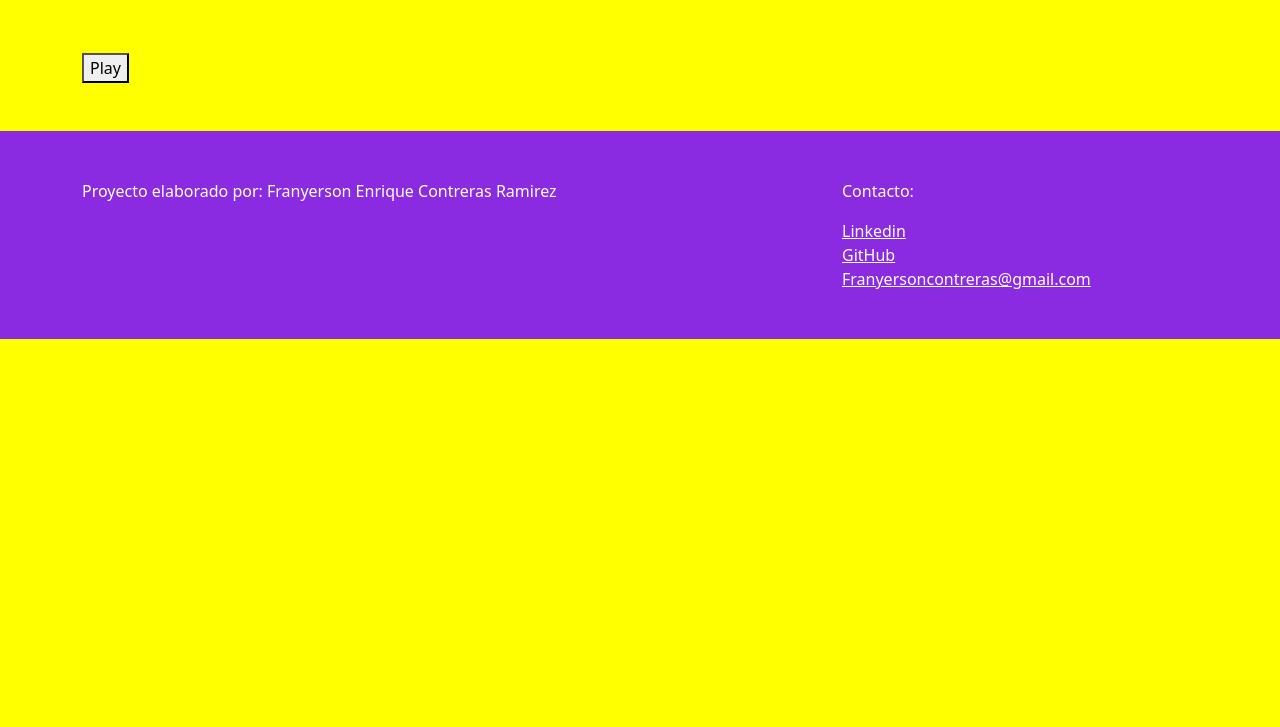
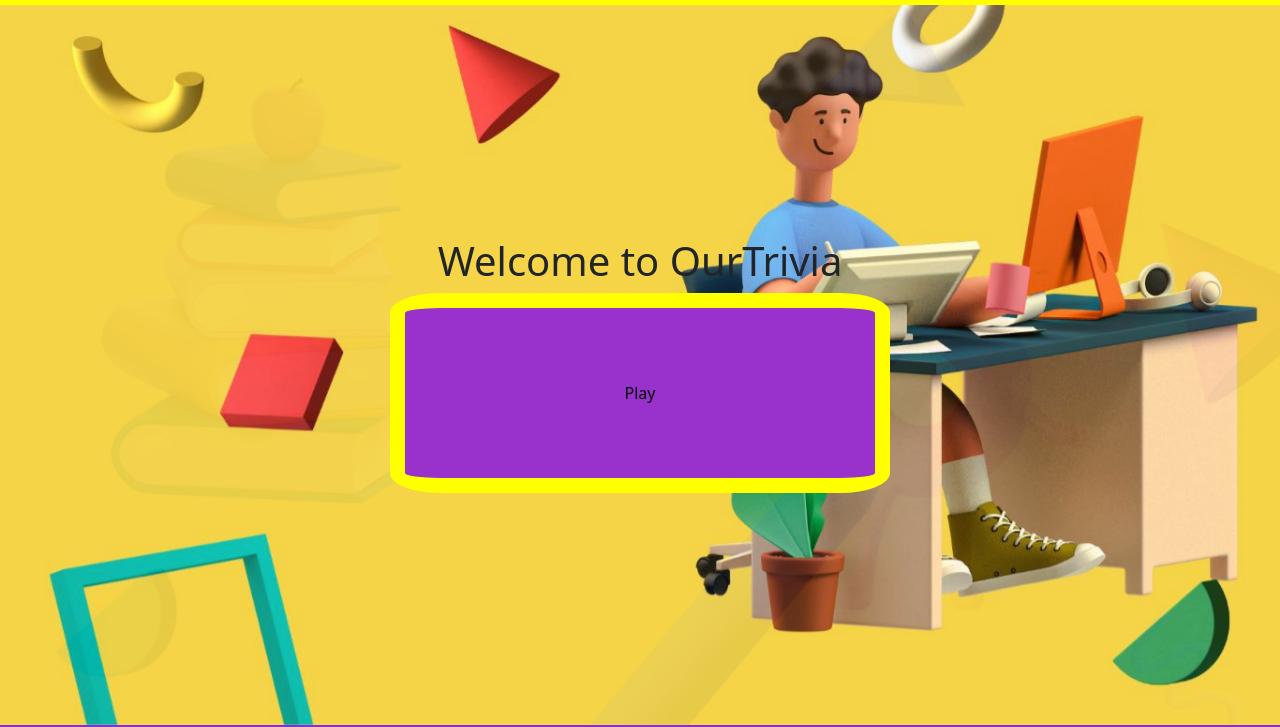
Before and after one commit to EnriqueContramirez/ProyectoTrivia, a plain HTML site: page index.html in a window 1280 px wide. Shown: the part 107-834 px from the top of the page. Before the commit the page ends 800 px from the top, so only its background shows below. Drawn offline with nearby package versions, Linux system fonts and the light colour scheme.

Commit message:
Se agrega un carousel de imagenes alusivas al proyecto en la pantalla de inicio, se modifica la pantalla de inicio para que sea más llamativa y se crea grilla sobre el overlay

```diff
--- a/estilos.css
+++ b/estilos.css
@@ -31,6 +31,31 @@ footer{
     color: white;
 }
 
-#PantallaBienvenida {
-    max-height: 700px;
+#PantallaBienvenida .carouselExampleFade img{
+    max-height: 70vh;
+    object-fit: cover;
 }
+
+#carousel {
+    position: relative;
+}
+
+#PantallaBienvenida .overlay{
+    position: absolute;
+    top: 0;
+    bottom: 0;
+    left: 0;
+    right: 0;
+    z-index: 1;
+}
+
+#buttonWelcome {
+    align-self: center;
+    justify-self: end;
+    width: 500px;
+    height: 200px;
+    background-color: #9932cc;
+    border-radius: 10%;
+    border: yellow solid 15px;
+
+}
--- a/index.html
+++ b/index.html
@@ -16,9 +16,32 @@
         </a>
       </div>
     </nav>
-    <div id="PantallaBienvenida" class="container text-center pb-5 pt-5">
-      <button id="buttonWelcome">Play</button>
+    <!--Pantalla de inicio-->
+
+    <div id="PantallaBienvenida" class="carousel slide carousel-fade" data-bs-ride="carousel" data-bs-pause="false">
+      <div class="carousel-inner">
+        <div class="carousel-item active">
+          <img src="ImagenMain1.jpg" class="d-block w-100" alt="...">
+        </div>
+        <div class="carousel-item">
+          <img src="ImagenMain2.jpg" class="d-block w-100" alt="...">
+        </div>
+        <div class="carousel-item">
+          <img src="ImagenMain3.png" class="d-block w-100" alt="...">
+        </div>
+      </div>
+      <div class="overlay">
+        <div class="container h-100">
+         <div class="row align-items-center h-100">
+            <div class="col-md-6 offset-3 text-center">
+              <h1>Welcome to OurTrivia</h1>
+              <button id="buttonWelcome">Play</button>
+            </div>
+          </div>
+        </div>
+      </div>
     </div>
+    <!--Pantalla de opciones-->
     <div id="container_options">
       <label for="difficulty">Select Difficulty</label>
     <select id="difficulty">
```
Also changed, not shown: ImagenMain1.jpg (added), ImagenMain2.jpg (added), ImagenMain3.png (added).
